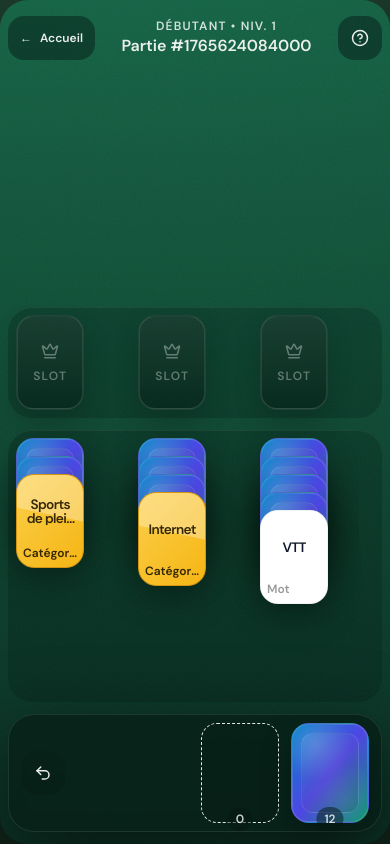
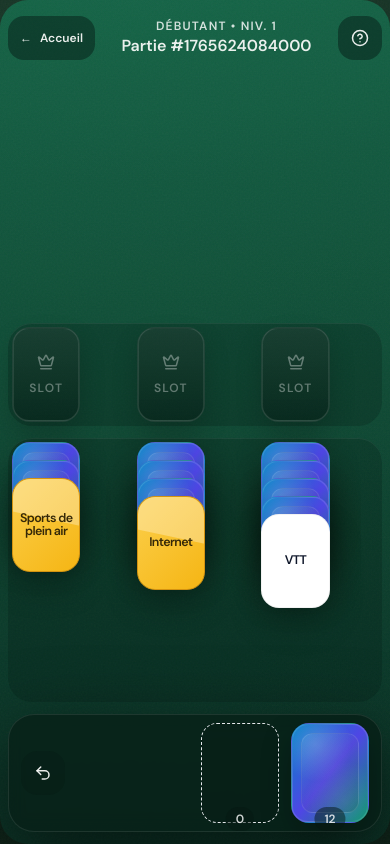
Before and after one commit to ThomasBerthaud/solimots, a React (Vite) app: page /game in a window 390 px wide. Built offline with nearby package versions, Linux system fonts and the light colour scheme.

Commit message:
more adjustements

```diff
--- a/src/components/board/SlotCell.tsx
+++ b/src/components/board/SlotCell.tsx
@@ -17,15 +17,7 @@ export type SlotCellProps = {
 }
 
 // English comments per project rule.
-export function SlotCell({
-  level,
-  slotIndex,
-  slot,
-  selected,
-  tryMoveTo,
-  placedAt,
-  completedAt,
-}: SlotCellProps) {
+export function SlotCell({ level, slotIndex, slot, selected, tryMoveTo, placedAt, completedAt }: SlotCellProps) {
   const reduceMotion = useReducedMotion()
   const categoryCard = slot.categoryCardId ? level.cardsById[slot.categoryCardId] : undefined
   const topWordId = slot.pile.at(-1)
@@ -55,10 +47,12 @@ export function SlotCell({
             const c = level.cardsById[slot.categoryCardId]
             if (!c || c.kind !== 'category') return false
             // All selected cards must be words matching this category
-            return selected.cardIds.every((id) => {
+            return (
+              selected.cardIds.every((id) => {
                 const card = level.cardsById[id]
                 return card && card.kind === 'word' && card.categoryId === c.categoryId
               }) && slot.pile.length < required
+            )
           }
 
           return false
@@ -90,9 +84,20 @@ export function SlotCell({
       }
       transition={placedAt || completedAt ? { duration: 0.5, ease: 'easeOut' } : undefined}
     >
-      {/* Category label tab (always visible once category is placed) */}
+      <div className="relative h-[var(--cardH)] w-[var(--cardW)]">
+        {/* Empty */}
+        {!categoryCard ? (
+          <div className="h-full w-full rounded-[18px] border border-border bg-surface shadow-slot-empty">
+            <div className="flex h-full flex-col items-center justify-center gap-2 rounded-[16px] border border-border bg-[linear-gradient(180deg,rgba(255,255,255,0.06),rgba(0,0,0,0.10))]">
+              <Crown size={18} className="text-white/35" aria-hidden="true" />
+              <div className="text-game font-semibold uppercase tracking-widest text-white/35">Slot</div>
+            </div>
+          </div>
+        ) : (
+          <div className={['relative h-full w-full rounded-[18px]', isLocked ? 'opacity-85' : ''].join(' ')}>
+            {/* Category label tab (only when at least one word card is on the slot) */}
             <AnimatePresence>
-        {categoryCard ? (
+              {categoryCard && slot.pile.length >= 1 ? (
                 <motion.div
                   key={`slot-cat-${slotIndex}-${categoryCard.id}`}
                   className="pointer-events-none absolute -top-2 inset-x-0 z-10 flex justify-center"
@@ -101,31 +106,12 @@ export function SlotCell({
                   exit={reduceMotion ? { opacity: 0 } : { opacity: 0, y: 6, scale: 0.98 }}
                   transition={{ duration: 0.18, ease: 'easeOut' }}
                 >
-            <div
-              className="slot-category-tab"
-              aria-label={`Catégorie: ${categoryCard.word}`}
-            >
+                  <div className="slot-category-tab" aria-label={`Catégorie: ${categoryCard.word}`}>
                     {categoryCard.word}
                   </div>
                 </motion.div>
               ) : null}
             </AnimatePresence>
-
-      <div className="relative h-[var(--cardH)] w-[var(--cardW)]">
-        {/* Empty */}
-        {!categoryCard ? (
-          <div className="h-full w-full rounded-[18px] border border-border bg-surface shadow-slot-empty">
-            <div className="flex h-full flex-col items-center justify-center gap-2 rounded-[16px] border border-border bg-[linear-gradient(180deg,rgba(255,255,255,0.06),rgba(0,0,0,0.10))]">
-              <Crown size={18} className="text-white/35" aria-hidden="true" />
-              <div className="text-xs font-semibold uppercase tracking-widest text-white/35">Slot</div>
-            </div>
-          </div>
-        ) : (
-          <div
-            className={['relative h-full w-full overflow-hidden rounded-[18px]', isLocked ? 'opacity-85' : ''].join(
-              ' ',
-            )}
-          >
             {/* Category card is always visible as the base layer */}
             <div className="absolute inset-0">
               <Card
@@ -160,7 +146,7 @@ export function SlotCell({
             </AnimatePresence>
 
             {/* Progress badge - centered at bottom */}
-            <div className="badge absolute bottom-2 left-1/2 -translate-x-1/2 px-1.5 py-0.5 lg:px-2 lg:py-1">
+            <div className="badge absolute bottom-1 left-1/2 -translate-x-1/2 px-1.5 py-0.5 lg:px-2 lg:py-1">
               {progress}
             </div>
 
--- a/src/components/board/TableauCell.tsx
+++ b/src/components/board/TableauCell.tsx
@@ -248,7 +248,7 @@ export function TableauCell({
 
       {/* Extra count indicator (subtle) */}
       {ids.length > visible.length ? (
-        <div className="badge absolute -bottom-1 left-1/2 -translate-x-1/2 px-2 py-1 text-[10px]">
+        <div className="badge absolute -bottom-1 left-1/2 -translate-x-1/2 px-2 py-1">
           +{ids.length - visible.length}
         </div>
       ) : null}
--- a/src/components/cards/Card.tsx
+++ b/src/components/cards/Card.tsx
@@ -79,7 +79,7 @@ export function Card({
       data-card-interactive={draggable || onClick ? 'true' : 'false'}
       role="button"
       tabIndex={0}
-      aria-label={`Carte: ${card.word}`}
+      aria-label={isCategory ? `Carte catégorie: ${card.word}` : `Carte mot: ${card.word}`}
       onClick={(e) => {
         e.stopPropagation()
         onClick?.()
@@ -148,7 +148,7 @@ export function Card({
           </div>
         ) : null}
 
-        <div className="relative flex min-w-0 h-full w-full flex-col justify-between overflow-hidden p-1.5 lg:p-3">
+        <div className="relative flex min-w-0 h-full w-full flex-col justify-between overflow-hidden p-1 lg:p-2">
           <div className="flex min-h-0 min-w-0 flex-1 items-center justify-center overflow-hidden">
             {card.imageUrl ? (
               <span className="text-center text-[clamp(24px,8vw,40px)] lg:text-[clamp(32px,3vw,48px)]" role="img" aria-label={card.word}>
@@ -157,20 +157,12 @@ export function Card({
             ) : (
               <span
                 lang="fr"
-                className="line-clamp-2 min-w-0 overflow-hidden whitespace-normal break-words px-0 text-center font-extrabold leading-[1.05] tracking-tighter [font-size:clamp(11px,3.5vw,14px)] lg:px-1 lg:leading-snug lg:tracking-tight lg:[font-size:clamp(12px,1.2vw,16px)] [hyphens:auto] [word-break:break-word]"
+                className="min-w-0 whitespace-normal break-words px-0.5 text-center font-extrabold leading-[1.08] tracking-tighter [font-size:clamp(10px,3.2vw,13px)] lg:leading-snug lg:tracking-tight lg:[font-size:clamp(11px,1.1vw,15px)] [hyphens:auto] [word-break:break-word]"
               >
                 {card.word}
               </span>
             )}
           </div>
-
-          {!card.imageUrl && (
-            <div
-              className={`mt-1 flex min-w-0 items-end text-xs font-semibold lg:mt-2 ${isCategory ? 'text-[var(--card-category-text)]/80' : 'text-black/40'}`}
-            >
-              <span className="truncate">{isCategory ? 'Catégorie' : 'Mot'}</span>
-            </div>
-          )}
         </div>
       </motion.div>
     </motion.div>
--- a/src/index.css
+++ b/src/index.css
@@ -62,11 +62,7 @@
   --shadow-toast: 0 18px 60px rgb(0 0 0 / 0.35);
 
   /* Category card: opaque background for visibility (no transparency) */
-  --card-category-bg: linear-gradient(
-    135deg,
-    hsl(45 96% 64%),
-    hsl(43 92% 52%)
-  );
+  --card-category-bg: linear-gradient(135deg, hsl(45 96% 64%), hsl(43 92% 52%));
   --card-category-border: hsl(40 85% 45%);
   --card-category-text: hsl(43 74% 12%);
 }
@@ -142,7 +138,10 @@ body::before {
     background: var(--color-accent);
     color: hsl(43 74% 10%);
     box-shadow: 0 4px 20px rgb(251 191 36 / 0.35);
-    transition: transform 0.2s cubic-bezier(0.25, 1, 0.5, 1), box-shadow 0.2s ease, background 0.15s ease;
+    transition:
+      transform 0.2s cubic-bezier(0.25, 1, 0.5, 1),
+      box-shadow 0.2s ease,
+      background 0.15s ease;
     @apply btn;
   }
   .btn-primary:hover {
@@ -190,27 +189,26 @@ body::before {
   .board-section {
     background: var(--color-surface-board);
     box-shadow: var(--shadow-inset-board);
-    @apply rounded-[24px] p-2 lg:rounded-[28px] lg:p-3;
+    @apply rounded-[24px] p-1 lg:rounded-[28px] lg:p-3;
   }
 
   /* Slot category label tab (above slot when category is placed) */
   .slot-category-tab {
-    width: calc(var(--cardW) - 12px);
+    width: calc(var(--cardW) - 8px);
     min-width: 0;
-    overflow: hidden;
     border-radius: 1rem;
     border: 1px solid var(--card-category-border);
     background: var(--card-category-bg);
     color: var(--card-category-text);
     box-shadow: var(--shadow-category-tab);
-    @apply px-2 py-0.5 text-center text-xs font-extrabold leading-snug tracking-wide line-clamp-1 [word-break:break-word] lg:py-1;
+    @apply px-2.5 py-1 text-center text-xs font-extrabold leading-snug tracking-wide [word-break:break-word] lg:py-1.5 lg:text-sm;
   }
 
   /* Badge / pill (counts, labels) */
   .badge {
     background: var(--color-surface-badge);
     color: var(--color-text-muted);
-    @apply pointer-events-none rounded-full px-2 py-1 text-xs font-bold lg:px-2 lg:py-1;
+    @apply pointer-events-none rounded-full px-2.5 py-1 text-xs font-bold lg:px-3 lg:py-1.5;
   }
   .badge-strong {
     background: var(--color-surface-badge-strong);
@@ -284,6 +282,14 @@ a:focus-visible,
   padding-right: max(0.5rem, env(safe-area-inset-right));
 }
 
+/* In-game small text (badges, slot label) driven by --text-game-mobile for responsive scaling */
+.mobile-game .text-game {
+  font-size: var(--text-game-mobile);
+}
+.mobile-game .badge {
+  font-size: var(--text-game-mobile);
+}
+
 /* Very small viewports: prevent horizontal overflow, keep touch targets usable */
 @media (max-width: 380px) {
   .mobile-game {
@@ -297,6 +303,7 @@ a:focus-visible,
 @media (min-width: 768px) and (max-width: 1023px) {
   .mobile-game {
     --gap: 10px;
+    --text-game-mobile: 0.8125rem;
     --cardW: clamp(80px, calc((100vw - 48px - (var(--gap) * 4)) / 5), 100px);
     --cardH: calc(var(--cardW) * 1.38);
     --stackStep: 28px;
@@ -309,6 +316,7 @@ a:focus-visible,
 @media (min-width: 1024px) {
   .mobile-game {
     --gap: 12px;
+    --text-game-mobile: 0.875rem;
     --cardW: clamp(100px, calc((100vw - 80px - (var(--gap) * 4)) / 5), 120px);
     --cardH: calc(var(--cardW) * 1.38);
     --stackStep: 32px;
```
Lines whose indentation alone changed are shown as unchanged.
